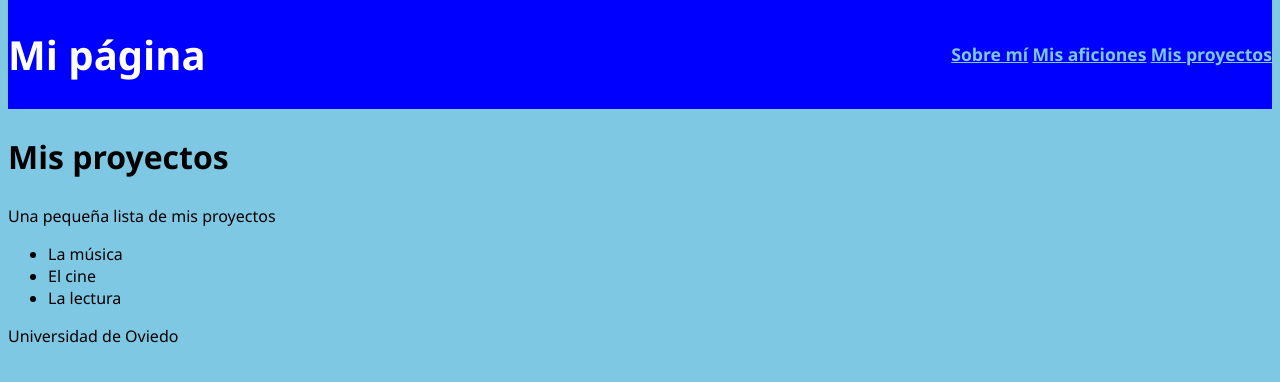
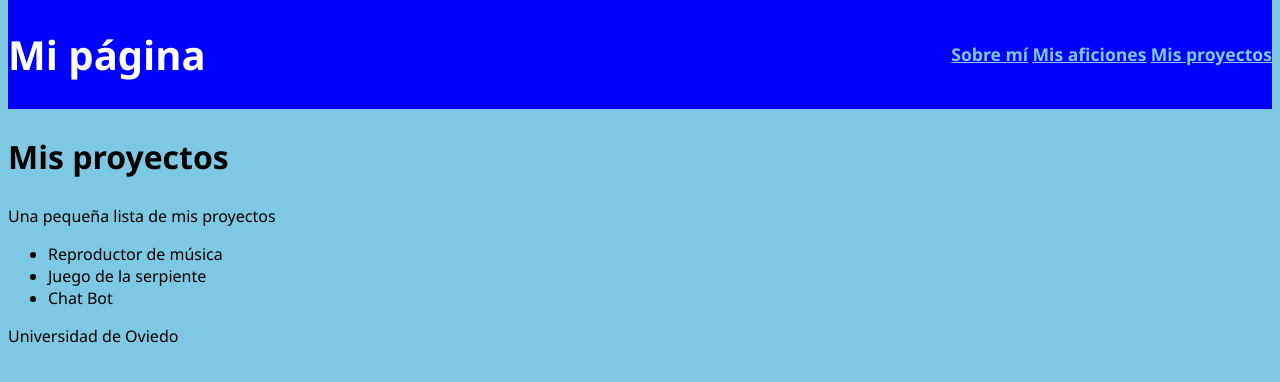
Before and after one commit to PabVF23/UX, a plain HTML site: page proyectos.html in a window 1280 px wide. Drawn offline with Linux system fonts and the light colour scheme.

Commit message:
Fiinished

```diff
--- a/proyectos.html
+++ b/proyectos.html
@@ -21,9 +21,9 @@
         <p>Una pequeña lista de mis proyectos</p>
 
         <ul>
-            <li>La música</li>
-            <li>El cine</li>
-            <li>La lectura</li>
+            <li>Reproductor de música</li>
+            <li>Juego de la serpiente</li>
+            <li>Chat Bot</li>
         </ul>
     </main>
 
```
